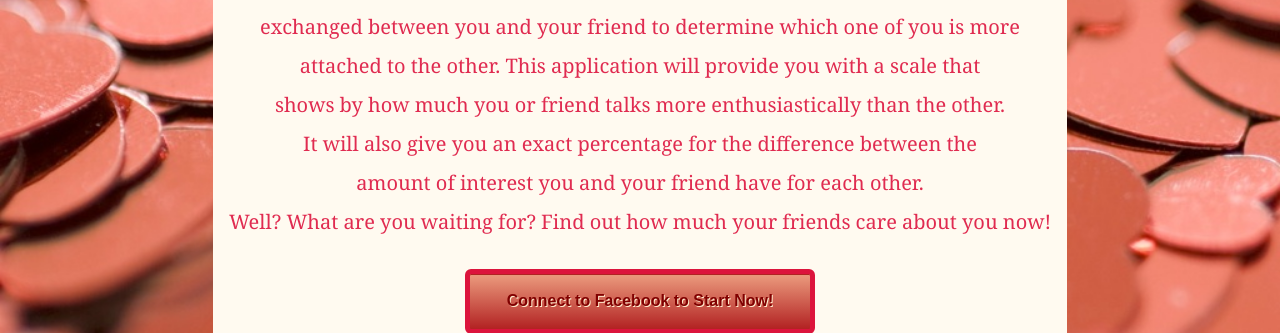
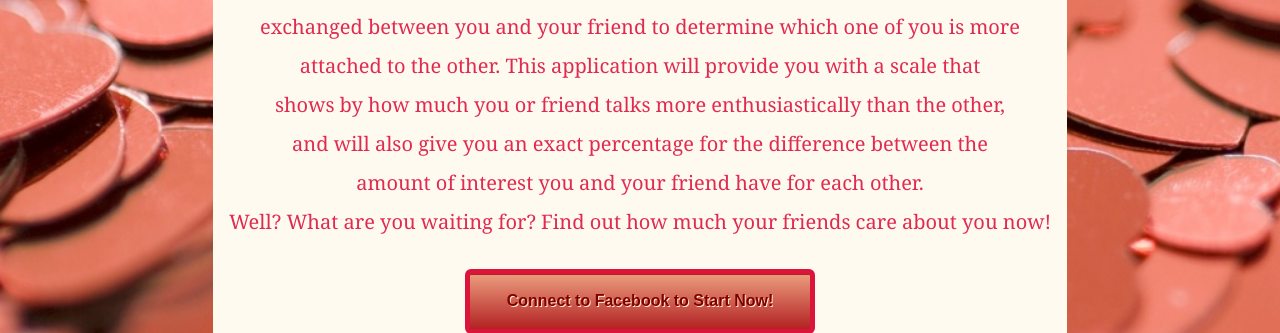
Before and after one commit to parasm/hearts, a Flask app: page / in a window 1280 px wide. Shown: the part 309-642 px from the top of the page. Run offline with Flask 2, Linux system fonts and the light colour scheme; some libraries are stand-ins or nearby versions; some web fonts are replaced.

Commit message:
index paragraph info change (grammar)

```diff
--- a/templates/index.html
+++ b/templates/index.html
@@ -80,8 +80,8 @@
 			<p> relationship status with people you chat! It will analyze the chat messages </p>
 			<p> exchanged between you and your friend to determine which one of you is more </p>
 			<p> attached to the other. This application will provide you with a scale that </p>
-			<p> shows by how much you or friend talks more enthusiastically than the other. </p>
-			<p> It will also give you an exact percentage for the difference between the </p>
+			<p> shows by how much you or friend talks more enthusiastically than the other, </p>
+			<p> and will also give you an exact percentage for the difference between the </p>
 			<p> amount of interest you and your friend have for each other. </p>
 			<p> Well? What are you waiting for? Find out how much your friends care about you now! </p>
 		</center>
```
